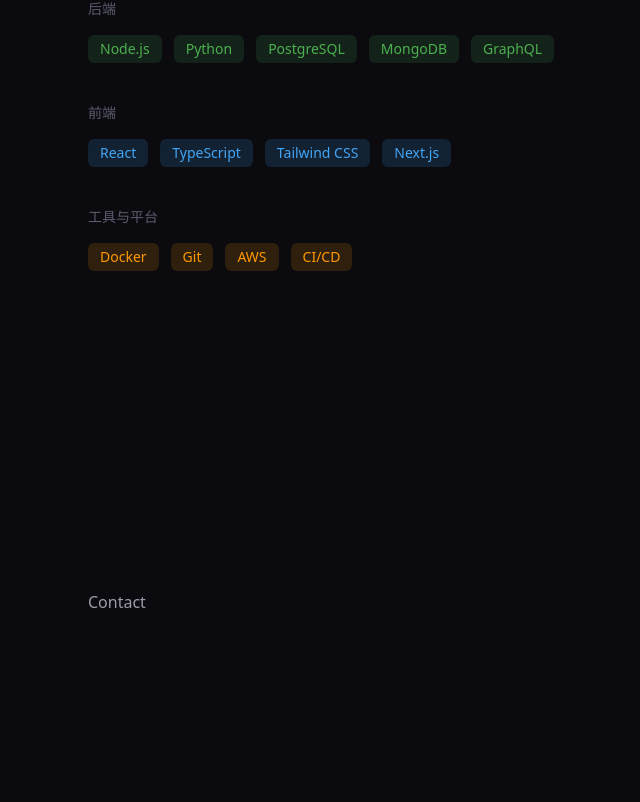
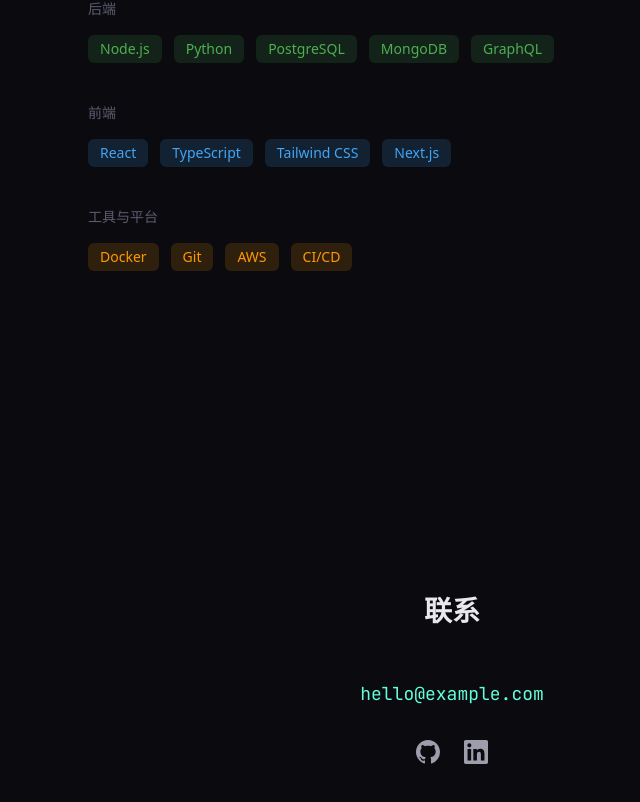
Before and after one commit to lib122223/blog, a React (Vite) app: page / in a window 1280 px wide. Shown: the part 3193-3995 px from the top of the page, without its empty margins (188-828 px from the left). Before the commit the page ends 3887 px from the top, so only its background shows below. Built offline with nearby package versions, Linux system fonts and the light colour scheme.

Commit message:
Contact 区块
邮箱 mailto 链接 + GitHub/LinkedIn 社交图标，hover accent 色过渡。

```diff
--- a/src/sections/Contact/Contact.tsx
+++ b/src/sections/Contact/Contact.tsx
@@ -1,7 +1,60 @@
+import { profile } from '../../data/profile'
+
 export default function Contact() {
   return (
-    <section id="contact" className="py-20 scroll-mt-14">
-      <p className="text-text-secondary">Contact</p>
+    <section id="contact" className="py-20 scroll-mt-14 text-center">
+      <h2 className="font-mono text-[22px] md:text-[28px] font-semibold text-text-primary mb-12">
+        联系
+      </h2>
+
+      <a
+        href={`mailto:${profile.email}`}
+        className="font-mono text-lg text-accent hover:underline mb-8 inline-block"
+      >
+        {profile.email}
+      </a>
+
+      <div className="flex justify-center gap-6">
+        {profile.socialLinks.github && (
+          <a
+            href={profile.socialLinks.github}
+            target="_blank"
+            rel="noopener noreferrer"
+            className="text-text-secondary hover:text-accent transition-colors duration-200"
+            aria-label="GitHub"
+          >
+            <svg width="24" height="24" viewBox="0 0 24 24" fill="currentColor">
+              <path d="M12 0C5.37 0 0 5.37 0 12c0 5.31 3.435 9.795 8.205 11.385.6.105.825-.255.825-.57 0-.285-.015-1.23-.015-2.235-3.015.555-3.795-.735-4.035-1.41-.135-.345-.72-1.41-1.23-1.695-.42-.225-1.02-.78-.015-.795.945-.015 1.62.87 1.845 1.23 1.08 1.815 2.805 1.305 3.495.99.105-.78.42-1.305.765-1.605-2.67-.3-5.46-1.335-5.46-5.925 0-1.305.465-2.385 1.23-3.225-.12-.3-.54-1.53.12-3.18 0 0 1.005-.315 3.3 1.23.96-.27 1.98-.405 3-.405s2.04.135 3 .405c2.295-1.56 3.3-1.23 3.3-1.23.66 1.65.24 2.88.12 3.18.765.84 1.23 1.905 1.23 3.225 0 4.605-2.805 5.625-5.475 5.925.435.375.81 1.095.81 2.22 0 1.605-.015 2.895-.015 3.3 0 .315.225.69.825.57A12.02 12.02 0 0 0 24 12c0-6.63-5.37-12-12-12z" />
+            </svg>
+          </a>
+        )}
+        {profile.socialLinks.linkedin && (
+          <a
+            href={profile.socialLinks.linkedin}
+            target="_blank"
+            rel="noopener noreferrer"
+            className="text-text-secondary hover:text-accent transition-colors duration-200"
+            aria-label="LinkedIn"
+          >
+            <svg width="24" height="24" viewBox="0 0 24 24" fill="currentColor">
+              <path d="M20.447 20.452h-3.554v-5.569c0-1.328-.027-3.037-1.852-3.037-1.853 0-2.136 1.445-2.136 2.939v5.667H9.351V9h3.414v1.561h.046c.477-.9 1.637-1.85 3.37-1.85 3.601 0 4.267 2.37 4.267 5.455v6.286zM5.337 7.433a2.062 2.062 0 0 1-2.063-2.065 2.064 2.064 0 1 1 2.063 2.065zm1.782 13.019H3.555V9h3.564v11.452zM22.225 0H1.771C.792 0 0 .774 0 1.729v20.542C0 23.227.792 24 1.771 24h20.451C23.2 24 24 23.227 24 22.271V1.729C24 .774 23.2 0 22.222 0h.003z" />
+            </svg>
+          </a>
+        )}
+        {profile.socialLinks.twitter && (
+          <a
+            href={profile.socialLinks.twitter}
+            target="_blank"
+            rel="noopener noreferrer"
+            className="text-text-secondary hover:text-accent transition-colors duration-200"
+            aria-label="Twitter"
+          >
+            <svg width="24" height="24" viewBox="0 0 24 24" fill="currentColor">
+              <path d="M18.244 2.25h3.308l-7.227 8.26 8.502 11.24H16.17l-5.214-6.817L4.99 21.75H1.68l7.73-8.835L1.254 2.25H8.08l4.713 6.231zm-1.161 17.52h1.833L7.084 4.126H5.117z" />
+            </svg>
+          </a>
+        )}
+      </div>
     </section>
   )
 }
```
